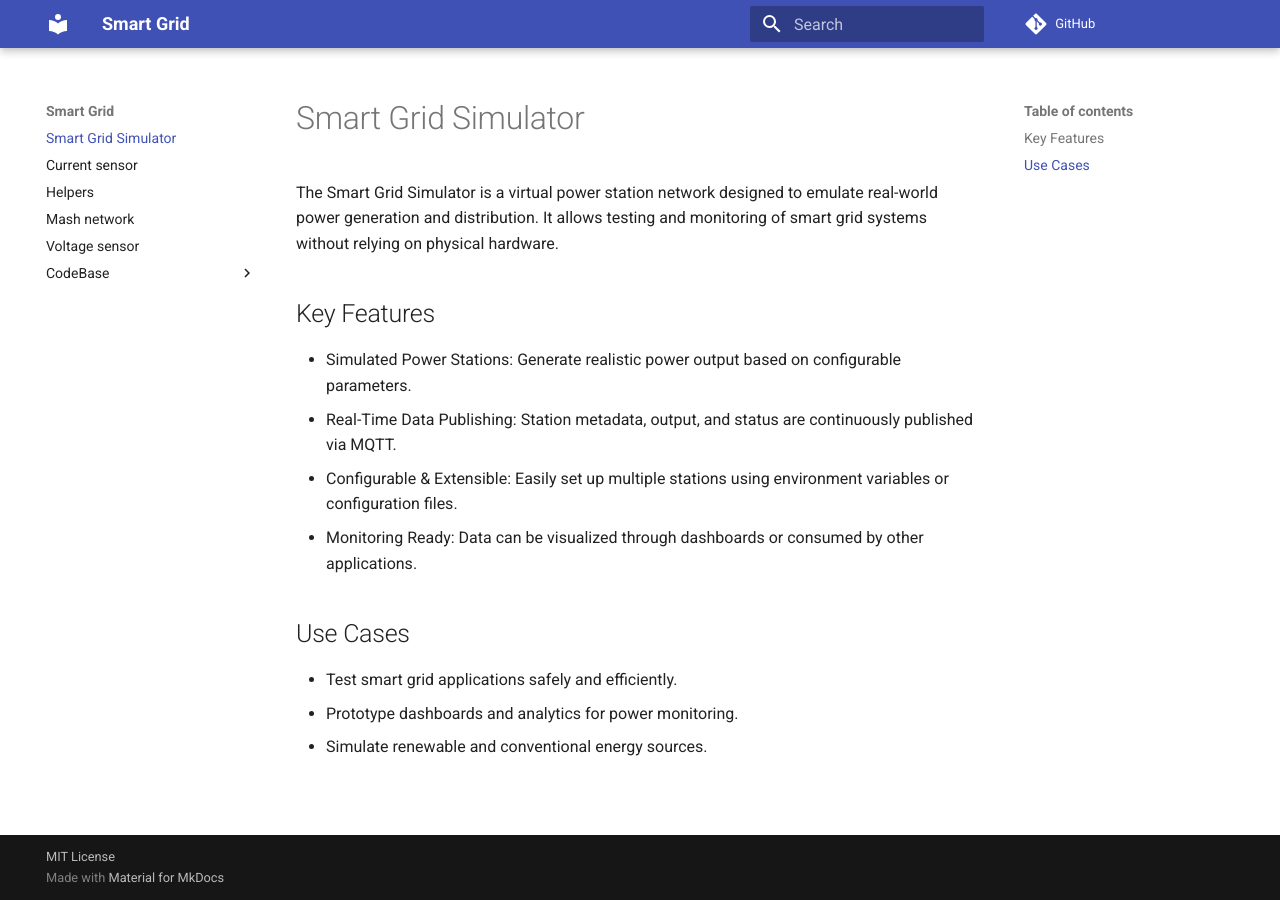
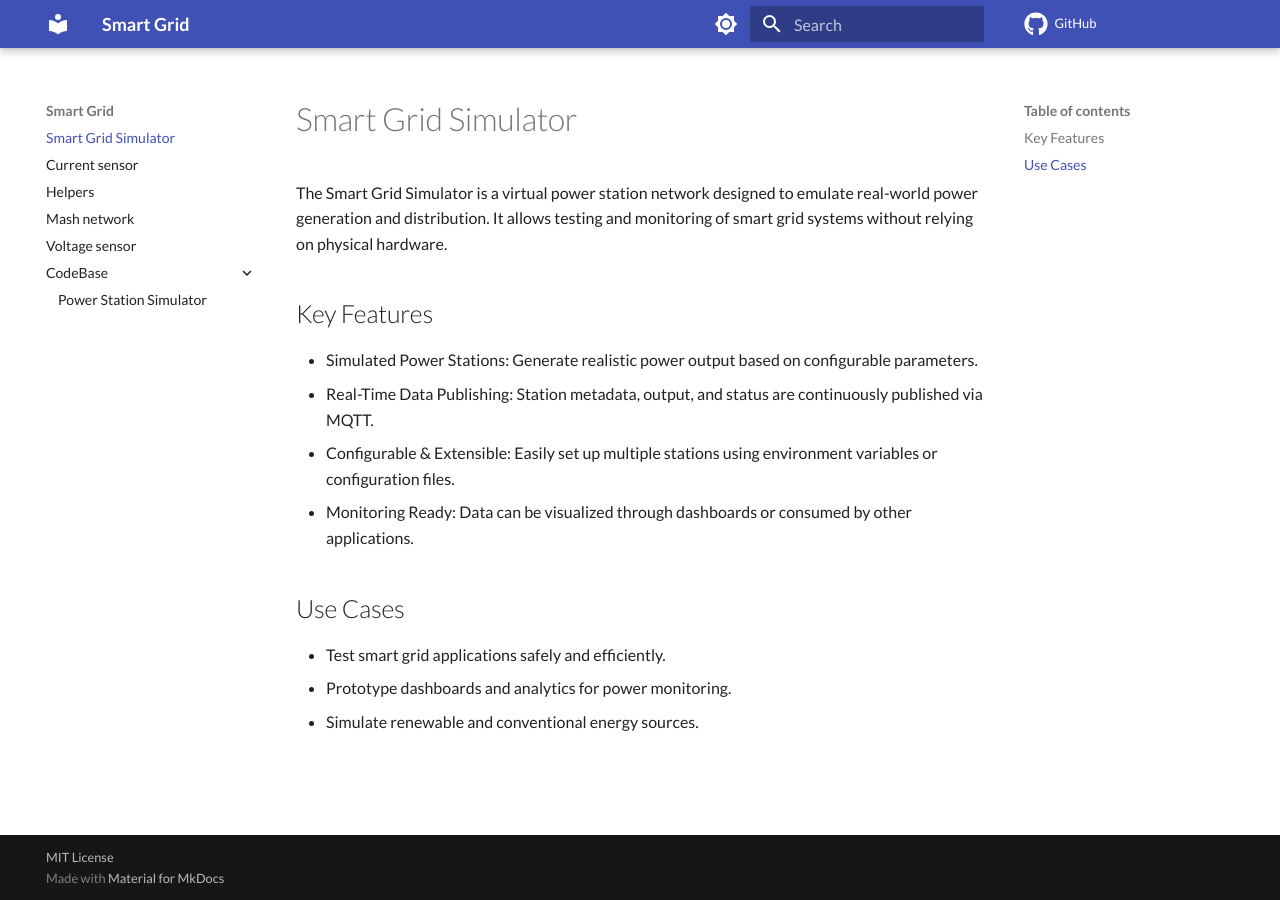
Before and after one commit to extinctCoder/smart_grid, an MkDocs documentation site: the page built from docs/README.md, in a window 1280 px wide. Built offline with MkDocs 1.6.1 and Material for MkDocs 9.7.7, drawn with Linux system fonts in a browser that asks for light colours; comment, search, counter and statistics services are not loaded.

Commit message:
Enhance MkDocs theme with features, icons, and palettes

```diff
--- a/mkdocs.yml
+++ b/mkdocs.yml
@@ -9,9 +9,36 @@
 
 theme:
   name: material
+  features:
+    - search.suggest
+    - search.highlight
+    - content.tooltips
+    - content.code.copy
+    - content.tabs.link
+    - content.code.select
+    - content.code.annotate
+    - content.footnote.tooltips
+    - navigation.top
+    # - navigation.tabs
+    - navigation.path
+    - navigation.expand
+    - navigation.indexes
+  icon:
+    repo: fontawesome/brands/github
   font:
-    text: "Roboto"
-    code: "Fira Code"
+    text: Lato
+    code: Inconsolata
+  palette:
+    - media: "(prefers-color-scheme: light)"
+      scheme: default
+      toggle:
+        icon: material/brightness-7
+        name: Switch to dark mode
+    - media: "(prefers-color-scheme: dark)"
+      scheme: slate
+      toggle:
+        icon: material/brightness-4
+        name: Switch to light mode
 
 docs_dir: docs
 site_dir: site
```
